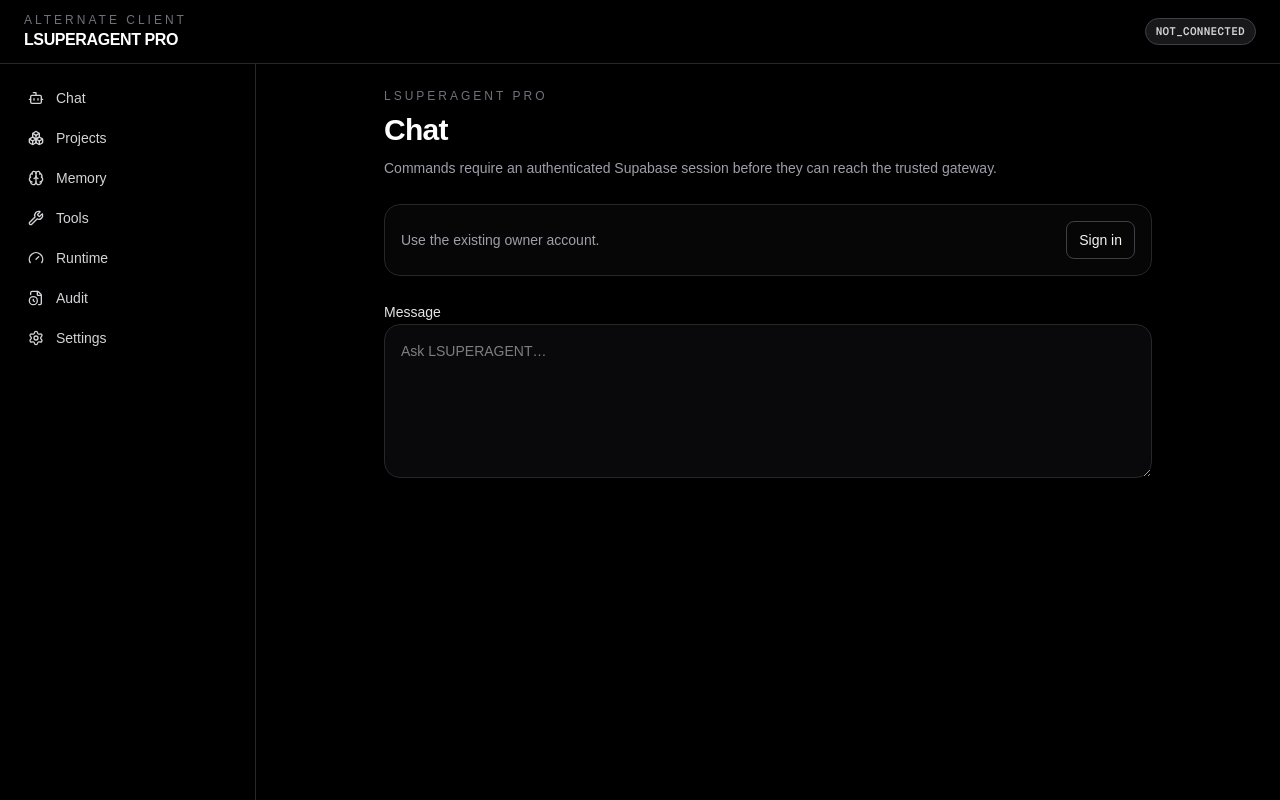
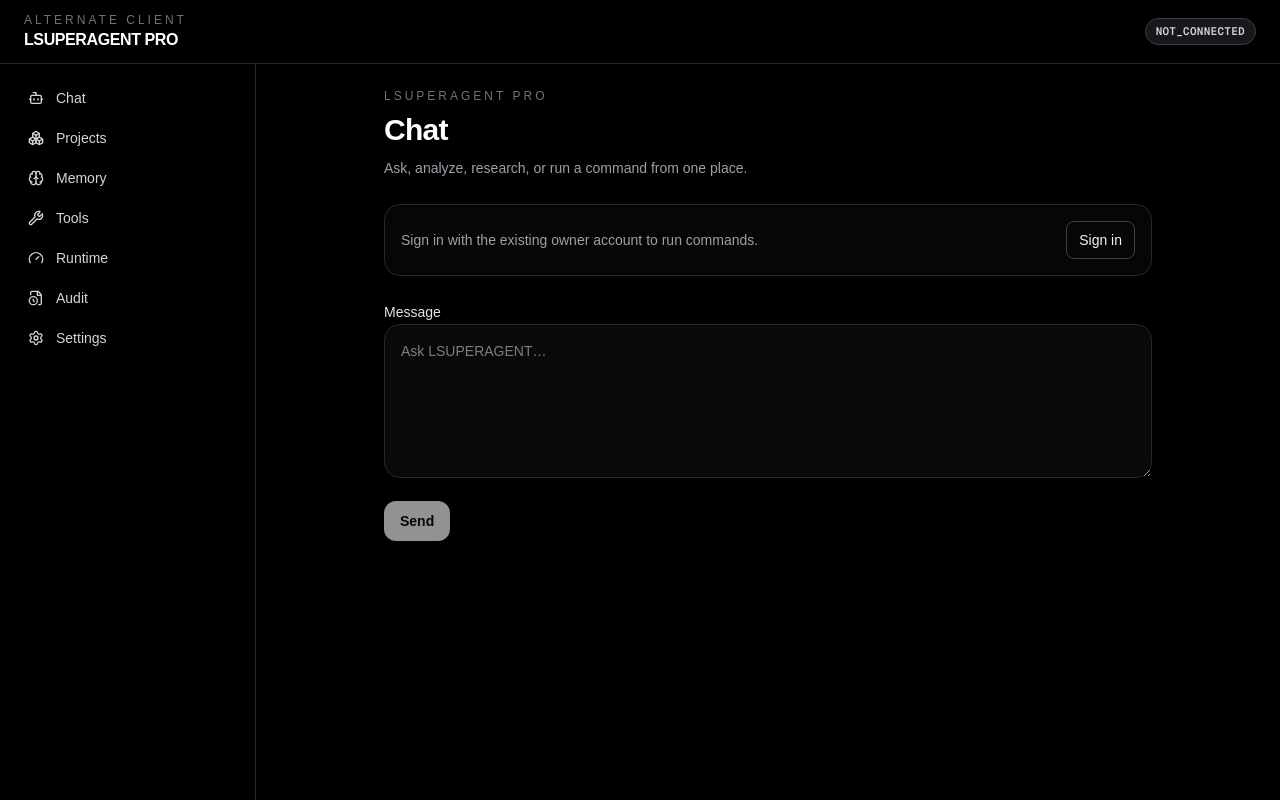
Before and after one commit to thanabartb-ops/Lagensuper-Pro, a Next.js app in the folder lsuperagent-pro/: page /chat in a window 1280 px wide. Built offline with nearby package versions, Linux system fonts and the light colour scheme.

Commit message:
feat(pro-r8): connect chat page to authenticated command form

```diff
--- a/lsuperagent-pro/app/chat/page.tsx
+++ b/lsuperagent-pro/app/chat/page.tsx
@@ -1,3 +1,5 @@
+import { AuthenticatedCommandForm } from '@/components/chat/AuthenticatedCommandForm'
+
 export default function ChatPage() {
   return (
     <div className="mx-auto w-full max-w-3xl space-y-6">
@@ -7,13 +9,14 @@
         </p>
         <h1 className="text-3xl font-semibold tracking-tight">Chat</h1>
         <p className="text-sm leading-6 text-zinc-400">
-          Commands require an authenticated Supabase session before they can
-          reach the trusted gateway.
+          Ask, analyze, research, or run a command from one place.
         </p>
       </header>
 
       <div className="flex items-center justify-between gap-4 rounded-2xl border border-zinc-800 bg-zinc-950/70 p-4">
-        <p className="text-sm text-zinc-400">Use the existing owner account.</p>
+        <p className="text-sm text-zinc-400">
+          Sign in with the existing owner account to run commands.
+        </p>
         <a
           href="/login"
           className="rounded-lg border border-zinc-700 px-3 py-2 text-sm font-medium text-zinc-100"
@@ -22,15 +25,7 @@
         </a>
       </div>
 
-      <label className="block space-y-2">
-        <span className="text-sm font-medium text-zinc-200">Message</span>
-        <textarea
-          aria-label="Message"
-          rows={6}
-          className="w-full rounded-2xl border border-zinc-800 bg-zinc-950 p-4 text-sm text-zinc-100 outline-none"
-          placeholder="Ask LSUPERAGENT…"
-        />
-      </label>
+      <AuthenticatedCommandForm />
     </div>
   )
 }
```
